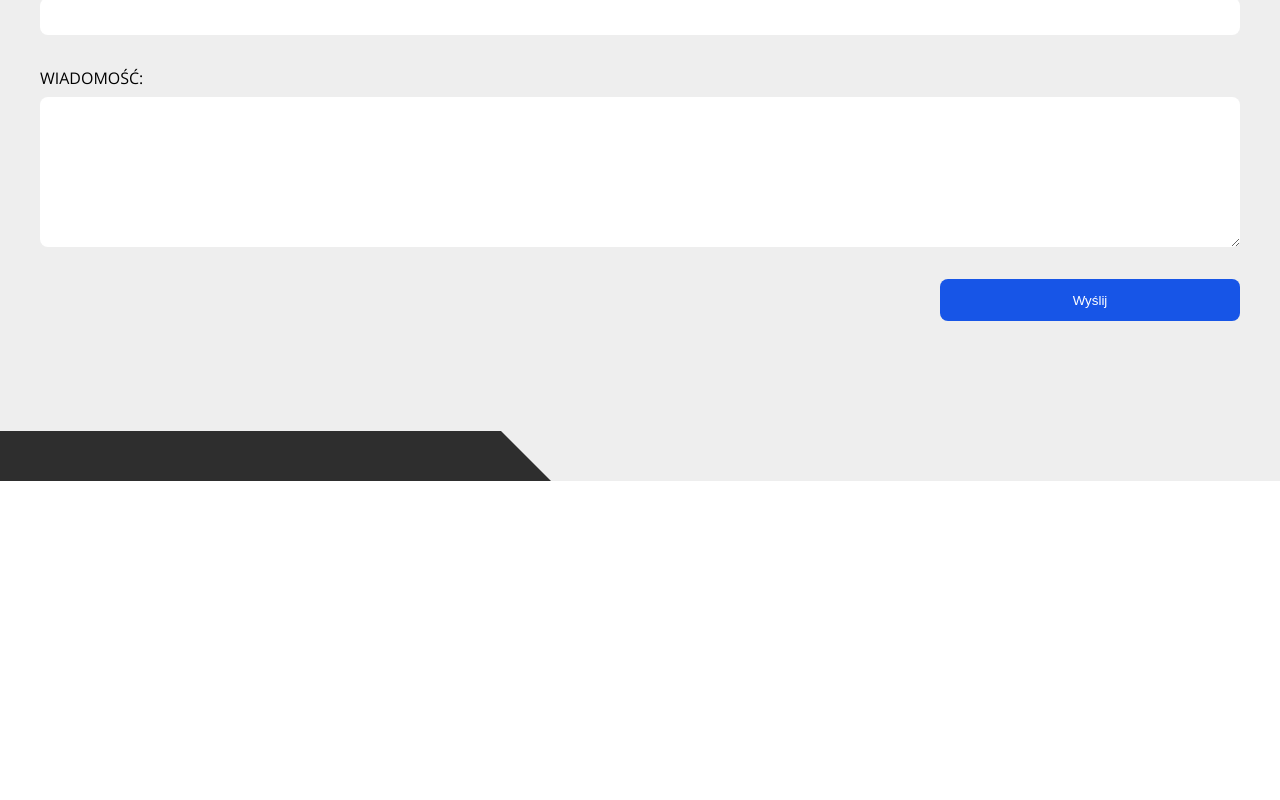
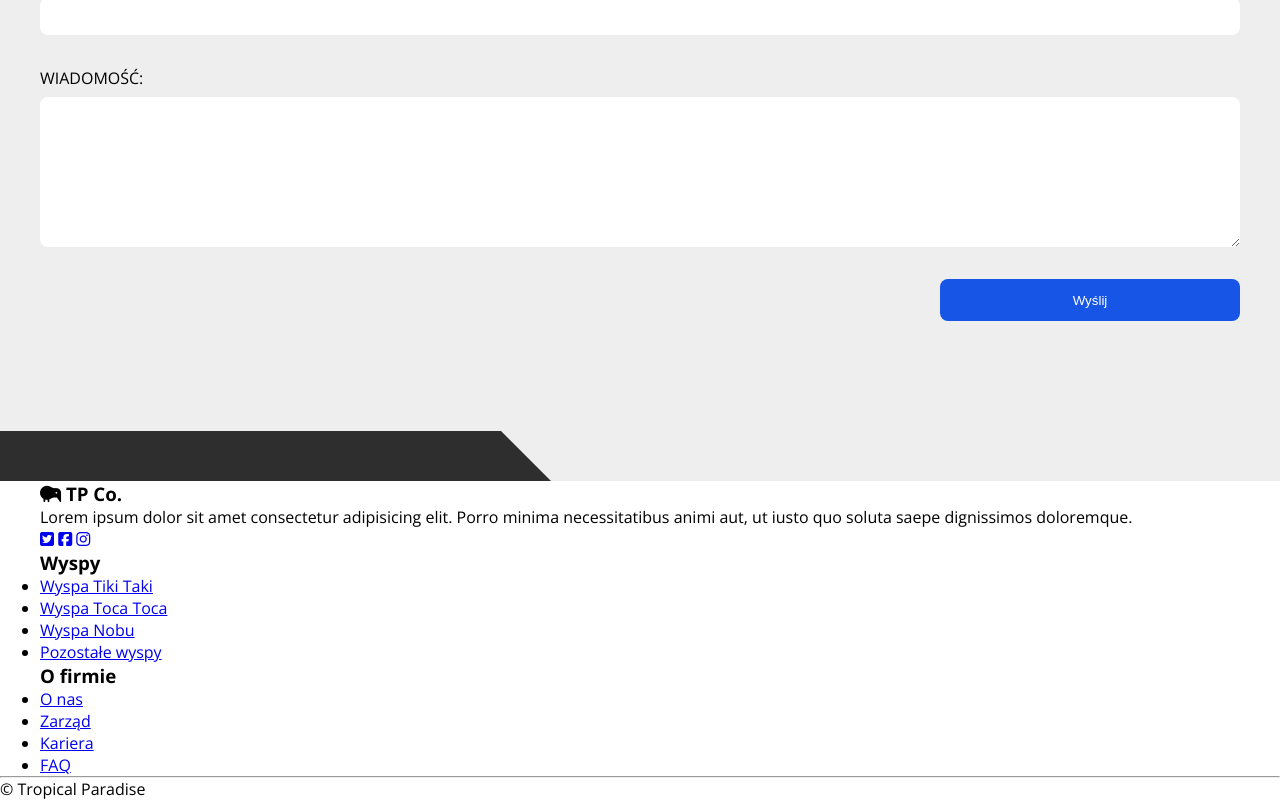
Before and after one commit to JacekSzulc23143/Strona_WWW_Flexbox, a plain HTML site: page index.html in a window 1280 px wide. Shown: the part 6516-7316 px from the top of the page. Before the commit the page ends 6997 px from the top, so only its background shows below. Drawn offline with nearby package versions, Linux system fonts and the light colour scheme.

Commit message:
26. Footer cz. 1

```diff
--- a/index.html
+++ b/index.html
@@ -279,6 +279,52 @@
 
     </main>
 
+    <footer class="footer">
+
+        <div class="wrapper">
+
+            <div class="footer__boxes">
+
+                <div class="footer__box">
+                    <h3 class="footer__box-title">
+                        <i class="fa-solid fa-kiwi-bird"></i> TP Co.
+                    </h3>
+                    <p>Lorem ipsum dolor sit amet consectetur adipisicing elit. Porro minima necessitatibus animi aut,
+                        ut iusto quo soluta saepe dignissimos doloremque.</p>
+                    <div class="footer__box-social">
+                        <a href="#" class="footer__box-link"><i class="fa-brands fa-square-twitter"></i></a>
+                        <a href="#" class="footer__box-link"><i class="fa-brands fa-square-facebook"></i></a>
+                        <a href="#" class="footer__box-link"><i class="fa-brands fa-instagram"></i></a>
+                    </div>
+                </div>
+
+            </div>
+
+            <div class="footer__box footer__box-desktop">
+                <h3 class="footer__box-title">Wyspy</h3>
+                <ul class="footer__box-list">
+                    <li class="footer__box-list-item"><a href="#">Wyspa Tiki Taki</a></li>
+                    <li class="footer__box-list-item"><a href="#">Wyspa Toca Toca</a></li>
+                    <li class="footer__box-list-item"><a href="#">Wyspa Nobu</a></li>
+                    <li class="footer__box-list-item"><a href="#">Pozostałe wyspy</a></li>
+                </ul>
+            </div>
+            <div class="footer__box footer__box-desktop">
+                <h3 class="footer__box-title">O firmie</h3>
+                <ul class="footer__box-list">
+                    <li class="footer__box-list-item"><a href="#">O nas</a></li>
+                    <li class="footer__box-list-item"><a href="#">Zarząd</a></li>
+                    <li class="footer__box-list-item"><a href="#">Kariera</a></li>
+                    <li class="footer__box-list-item"><a href="#">FAQ</a></li>
+                </ul>
+            </div>
+
+        </div>
+        <hr>
+        <p class="footer_bottom-text"> &copy; <span class="footer__year"></span> Tropical Paradise</p>
+
+    </footer>
+
     <script type="text/javascript" src="//code.jquery.com/jquery-1.11.0.min.js"></script>
     <script type="text/javascript" src="//code.jquery.com/jquery-migrate-1.2.1.min.js"></script>
     <script type="text/javascript" src="//cdn.jsdelivr.net/npm/slick-carousel@1.8.1/slick/slick.min.js"></script>
```
